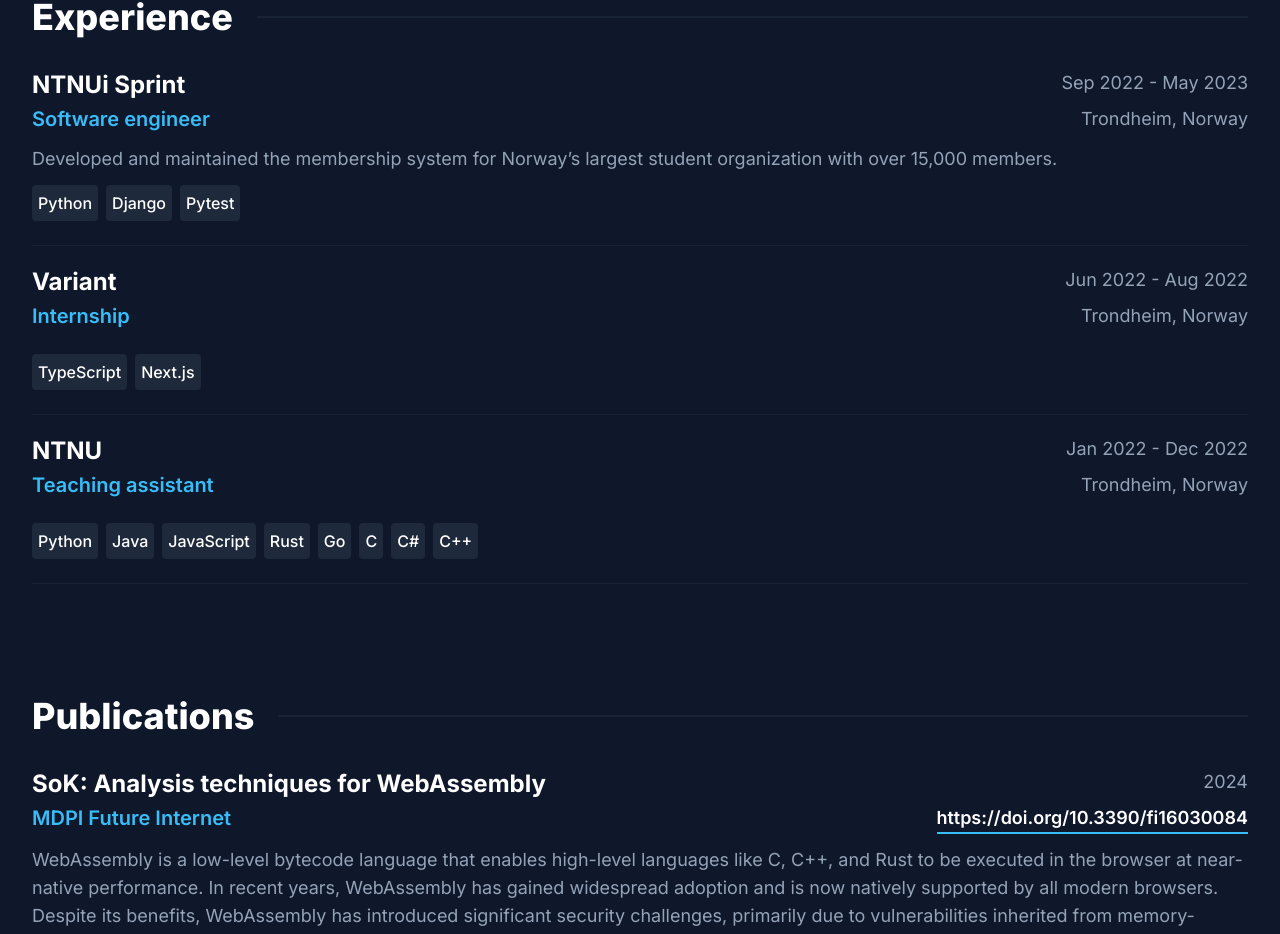
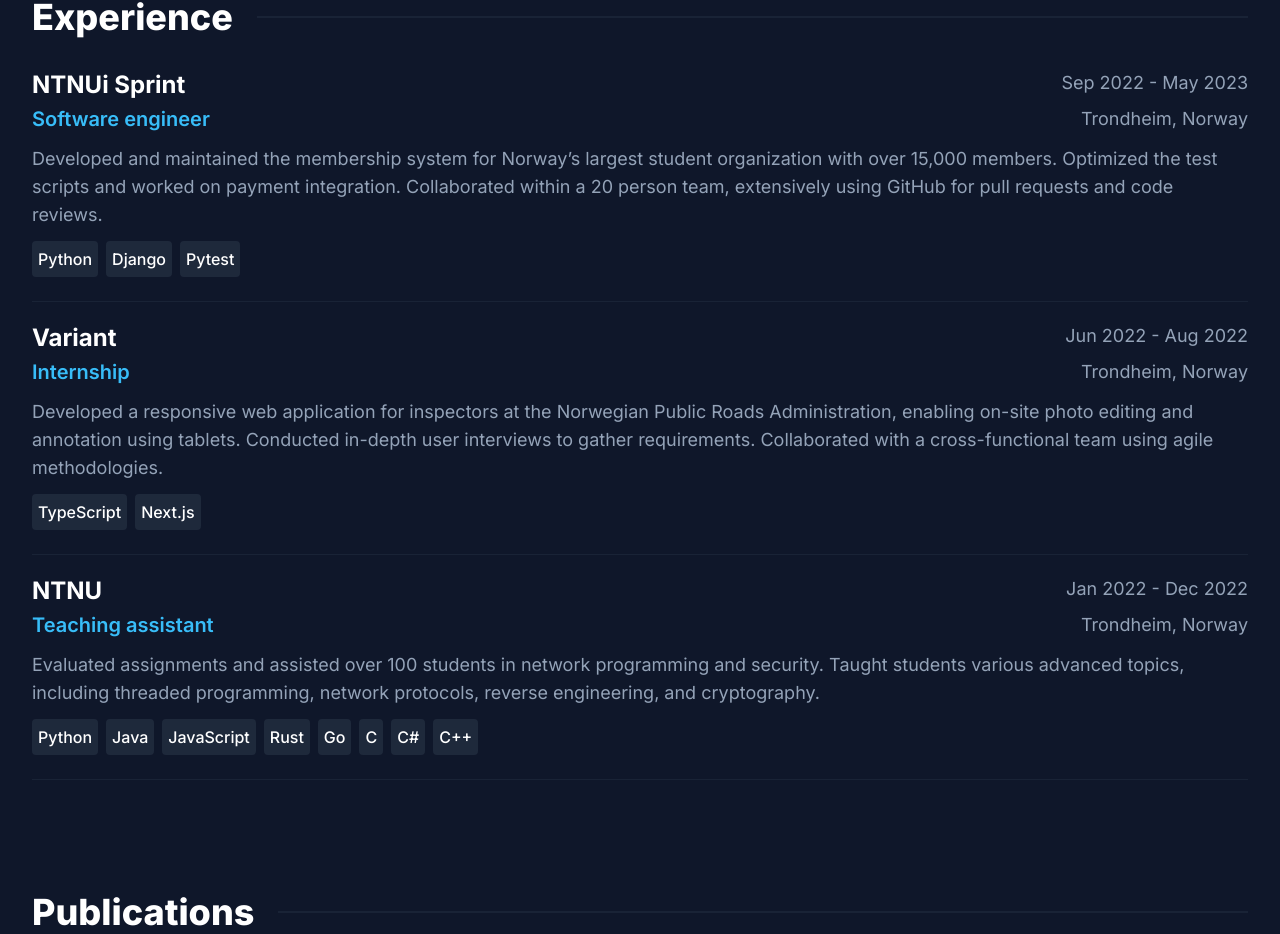
Before and after one commit to HakonHarnes/website, a Next.js app: page / in a window 1280 px wide. Shown: the part 2006-2940 px from the top of the page. Built offline with nearby package versions, Linux system fonts and the light colour scheme.

Commit message:
feat: add experience descriptions

```diff
--- a/app/components/ExperienceSection.tsx
+++ b/app/components/ExperienceSection.tsx
@@ -11,7 +11,7 @@
           position="Software engineer"
           date="Sep 2022 - May 2023"
           location="Trondheim, Norway"
-          description="Developed and maintained the membership system for Norway’s largest student organization with over 15,000 members."
+          description="Developed and maintained the membership system for Norway’s largest student organization with over 15,000 members. Optimized the test scripts and worked on payment integration. Collaborated within a 20 person team, extensively using GitHub for pull requests and code reviews."
           technologies={["Python", "Django", "Pytest"]}
         />
         <ExperienceItem
@@ -19,7 +19,7 @@
           position="Internship"
           date="Jun 2022 - Aug 2022"
           location="Trondheim, Norway"
-          description=""
+          description="Developed a responsive web application for inspectors at the Norwegian Public Roads Administration, enabling on-site photo editing and annotation using tablets. Conducted in-depth user interviews to gather requirements. Collaborated with a cross-functional team using agile methodologies."
           technologies={["TypeScript", "Next.js"]}
         />
         <ExperienceItem
@@ -27,7 +27,7 @@
           position="Teaching assistant"
           date="Jan 2022 - Dec 2022"
           location="Trondheim, Norway"
-          description=""
+          description="Evaluated assignments and assisted over 100 students in network programming and security. Taught students various advanced topics, including threaded programming, network protocols, reverse engineering, and cryptography."
           technologies={[
             "Python",
             "Java",
```
